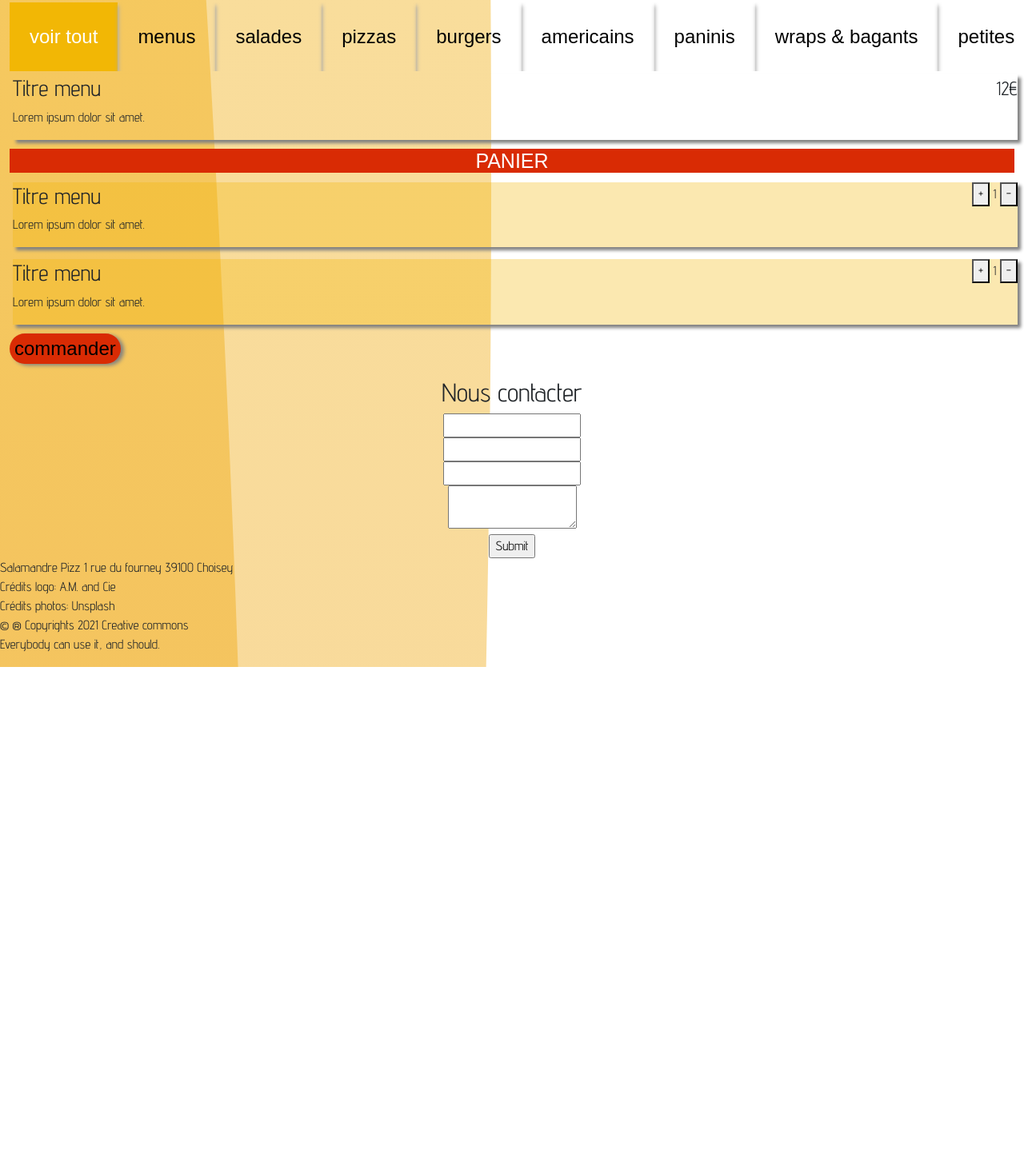
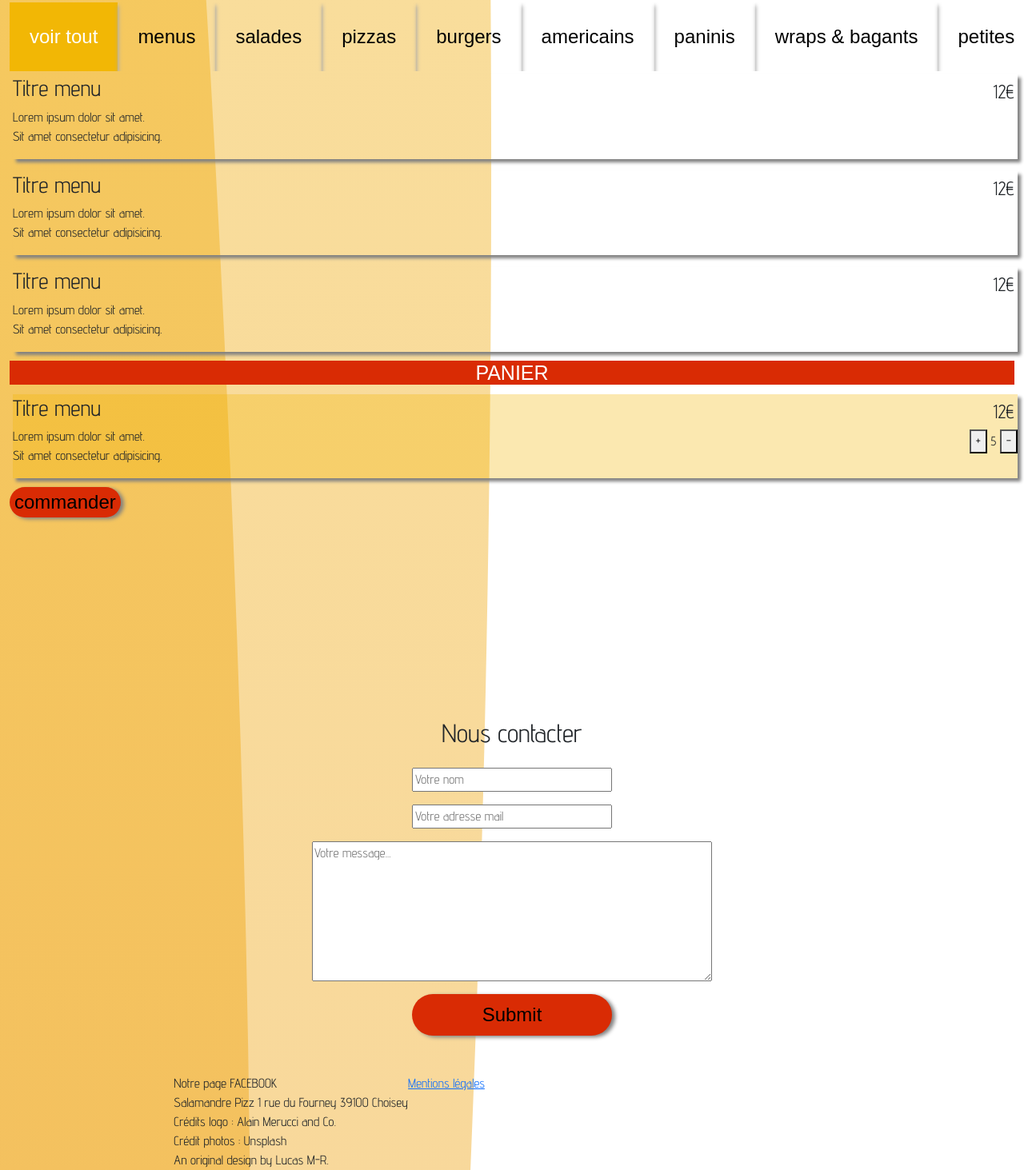
Before and after one commit to laurentbasset/maquetteLucas, a plain HTML site: page index.html in a window 1280 px wide. Shown: the part 1612-3075 px from the top of the page at 80% size. Before the commit the page ends 2446 px from the top, so only its background shows below. Drawn offline with nearby package versions, Linux system fonts and the light colour scheme; no server answers; a web font is replaced by a local one.

Commit message:
reglage formulaire

```diff
--- a/css/styles.css
+++ b/css/styles.css
@@ -113,7 +113,7 @@ a:active.btNav { color:black; text-decoration: none; }
     font-size: 25px;
 }
 
-#btCommand {
+.btRed {
     font-family: 'Allerta Stencil', sans-serif;
     font-size: 24px;
     background-color: #D92B04;
@@ -178,6 +178,7 @@ background-color:#f2b705;
     width:25%;
     text-align:right;
     font-size: 24px;
+    padding:4px;
 }
 .ctrlMenu {
     position:relaive;
@@ -190,3 +191,19 @@ background-color:#f2b705;
 .active {
     background-color: #F2B70550;
 }
+
+/* form contact */
+#contact{
+    margin-top:250px;
+    width: 100%;
+}
+
+#contact textarea {
+    width: 100%;
+    height: 175px;
+    max-width: 500px;
+  }
+
+  #contact input {
+    width: 250px;
+  }
--- a/index.html
+++ b/index.html
@@ -22,7 +22,10 @@
     <script type="text/javascript" src="js/main.js"></script>
 
     <title>La Tour de Pize</title>
+    <meta name="description" content="Venez déguster des pizzas, burgers, sandwich faits maison dans notre établissement de restauration rapide">
 </head>
+
+
 <body>
     <!-- header -->
     <header id="top" class="text-center">
@@ -135,13 +138,43 @@
             <div class="elmenu">
                 <div class="infosMenu" onclick="toggleMenu(this);">
                     <h3>Titre menu</h3>
-                    <p>Lorem ipsum dolor sit amet.</p>
+                    <p>Lorem ipsum dolor sit amet.<br>
+                    Sit amet consectetur adipisicing.</p>
                 </div>
                 <div class="price">12€</div>
                 <div class="ctrlMenu">
-                    <button onclick=addToBasket(id);>+</button>
+                    <button onclick=addToBasket(this);>+</button>
                     <span class="qte">0</span>
-                    <button onclick=removeFromBasket(id);>-</button>
+                    <button onclick=removeFromBasket(this);>-</button>
+                </div>
+            </div>
+
+
+            <div class="elmenu">
+                <div class="infosMenu" onclick="toggleMenu(this);">
+                    <h3>Titre menu</h3>
+                    <p>Lorem ipsum dolor sit amet.<br>
+                    Sit amet consectetur adipisicing.</p>
+                </div>
+                <div class="price">12€</div>
+                <div class="ctrlMenu">
+                    <button onclick=addToBasket(this);>+</button>
+                    <span class="qte">0</span>
+                    <button onclick=removeFromBasket(this);>-</button>
+                </div>
+            </div>
+
+            <div class="elmenu">
+                <div class="infosMenu" onclick="toggleMenu(this);">
+                    <h3>Titre menu</h3>
+                    <p>Lorem ipsum dolor sit amet.<br>
+                    Sit amet consectetur adipisicing.</p>
+                </div>
+                <div class="price">12€</div>
+                <div class="ctrlMenu">
+                    <button onclick=addToBasket(this);>+</button>
+                    <span class="qte">0</span>
+                    <button onclick=removeFromBasket(this);>-</button>
                 </div>
             </div>
 
@@ -154,60 +187,49 @@
 
             <!-- element de panier -->
             <div class="elmenu active">
-                <div class="infosMenu">
+                <div class="infosMenu ">
                     <h3>Titre menu</h3>
-                    <p>Lorem ipsum dolor sit amet.</p>
+                    <p>Lorem ipsum dolor sit amet.<br>
+                    Sit amet consectetur adipisicing.</p>
                 </div>
+                <div class="price">12€</div>
                 <div class="ctrlMenu" style="visibility:visible;">
-                    <button>+</button>
-                    <span class="qte">1</span>
-                    <button>-</button>
+                    <button onclick=addToBasket(this);>+</button>
+                    <span class="qte">5</span>
+                    <button onclick=removeFromBasket(this);>-</button>
                 </div>
             </div>
 
 
-            <div class="elmenu active">
-                <div class="infosMenu">
-                    <h3>Titre menu</h3>
-                    <p>Lorem ipsum dolor sit amet.</p>
-                </div>
-                <div class="ctrlMenu" style="visibility:visible;">
-                    <button>+</button>
-                    <span class="qte">1</span>
-                    <button>-</button>
-                </div>
-            </div>
-
-
-            <p><button id="btCommand" onclick="test('commande')";>commander</button></p>
+            <p><button class="btRed" onclick="test('commande')";>commander</button></p>
             </div>
 
         </article>
 
         <!-- contact -->
-        <article id="contact" class="text-center">
-            <h2>Nous contacter</h2>
-            <form>
-                <input type="text"><br>
-                <input type="text"><br>
-                <input type="mail"><br>
-                <textarea>
-                </textarea><br>
-                <input type="submit">
+        <section class="text-center" id="contact">
+            <h2 class="mb-4" >Nous contacter</h2>
+            <form method="post">
+
+                    <input type="text" name="name" id="name" placeholder="Votre nom" required   class="d-block m-auto mb-3 field">
+                    <input type="email" name="mail" id="mail" placeholder="Votre adresse mail" required class="d-block m-auto mb-3 field">
+                    <textarea name="content" id="content" placeholder="Votre message..." required rows="10" class="d-block m-auto"></textarea>
+                    <input class="btRed mt-3 mb-5 px-5 py-2" type="submit"></input>
+
             </form>
-        </article>
+            </section>
     </main>
     <!-- main end -->
 
-    <!-- footer -->
-    <footer>
-        <p>
-            Salamandre Pizz 1 rue du fourney 39100 Choisey<br>
-            Crédits logo: A.M. and Cie<br>
-            Crédits photos: Unsplash<br>
-            © ® Copyrights 2021  Creative commons<br>
-            Everybody can use it, and should.
-        </p>
+    <footer class="row d-flex justify-content-center">
+        <div class="col-8 d-flex">
+            Notre page FACEBOOK<br/>
+            Salamandre Pizz 1 rue du Fourney 39100 Choisey<br/>
+            Crédits logo : Alain Merucci and Co. <br/>
+            Crédit photos : Unsplash<br/>
+            An original design by Lucas M-R. <br/>
+            <a href="#">Mentions légales</a>
+        </div>
     </footer>
     <div id="btTop"><a href="#top"><img src="img/btBack.svg" alt="top"></a></div>
 
--- a/js/main.js
+++ b/js/main.js
@@ -6,6 +6,7 @@ function test($msg) {
 function toggleMenu(el) {
     var prt = el.parentNode;
     var ctrl = prt.children[2];
+    var qte = prt.children[1];
 
     if(prt.className=="elmenu active") {
         prt.classList.remove('active');
@@ -14,26 +15,29 @@ function toggleMenu(el) {
     }else{
         prt.classList.add('active');
         ctrl.style.visibility = "visible";
+        qte = ctrl.children[1].innerHTML = 1;
     }
 
 }
 
-function addToBasket() {
+function addToBasket(el) {
+    var prt = el.parentNode;
+    var getQte = prt.children[1].innerHTML;
+    var qte = new Number(getQte);
+    qte++;
+    prt.children[1].innerHTML = qte;    ;
 
 }
 
+function removeFromBasket(el) {
 
-
-
-// function getvalue(){
-//     var radios = document.getElementsByName('btnradio');
-//     var valeur;
-//     for(var i = 0; i < radios.length; i++){
-//     if(radios[i].checked){
-//         // radios[i].style.backgroundColor = "f2b705";
-//         //valeur = radios[i].value;
-//         console.log(valeur);
-//         // document.getElementById('elmenu').innerHTML = valeur;
-//         }
-//     }
-//}
+    var prt = el.parentNode;
+    var getQte = prt.children[1].innerHTML;
+    var qte = new Number(getQte);
+    qte--;
+    if(qte == 0) {
+        var prtEl = el.parentNode;
+        toggleMenu(prtEl);
+    }
+    prt.children[1].innerHTML = qte;
+}
```
